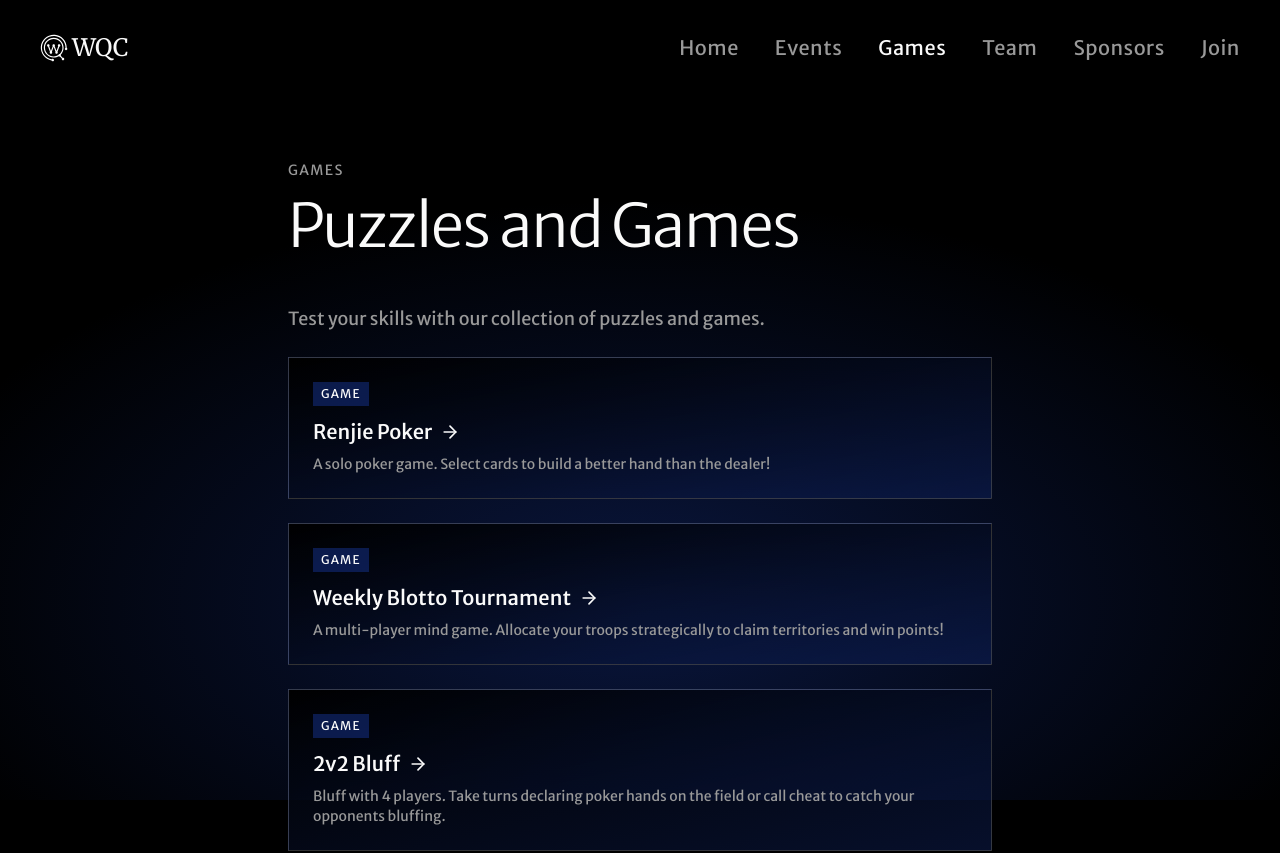
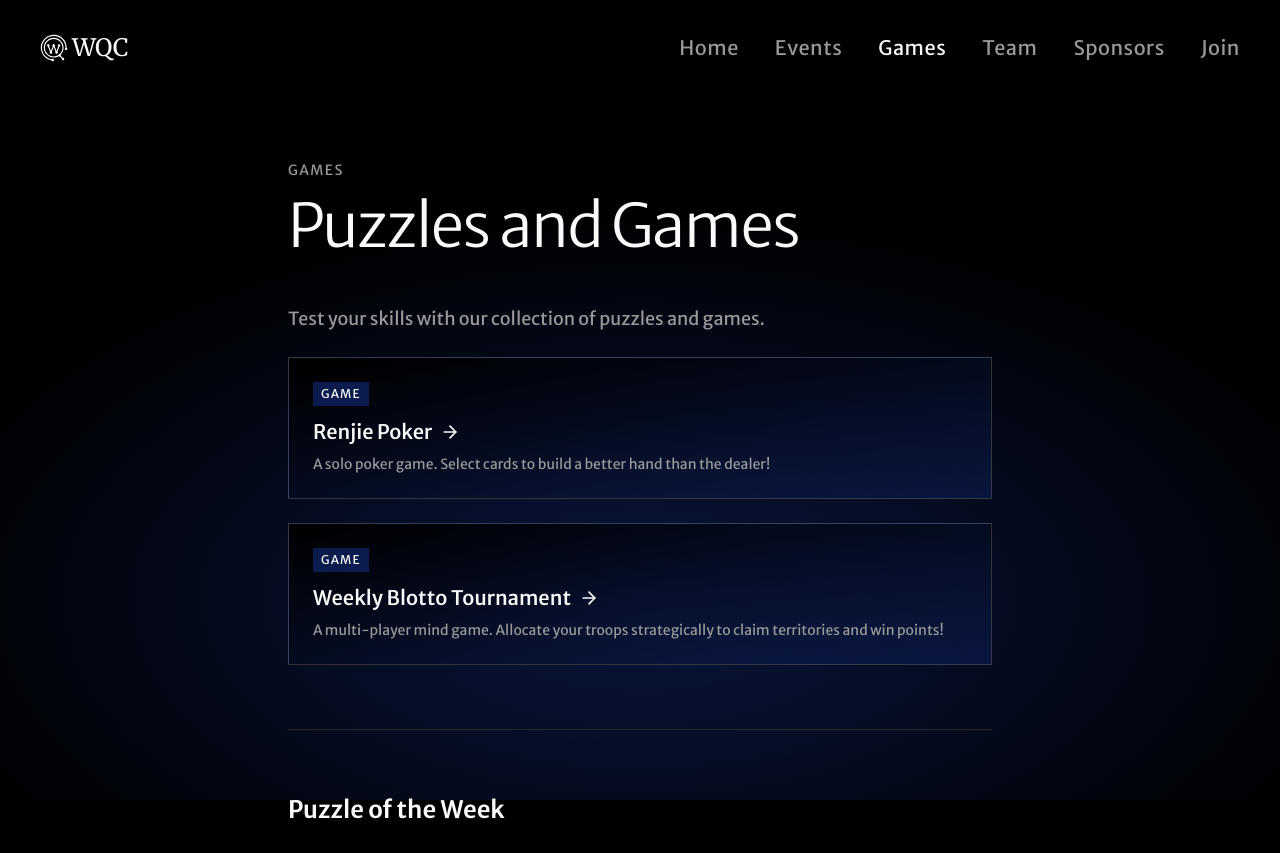
Before and after one commit to waterlooquantclub/waterlooquantclub.github.io, a React (Vite) app in the folder client/: page /games in a window 1280 px wide. Shown: the top 853 px of the page. Built offline with nearby package versions, Linux system fonts and the light colour scheme; the HTML template or start-up script is replaced by a standard one.

Commit message:
remove 2v2bluff card

```diff
--- a/client/src/pages/Games.tsx
+++ b/client/src/pages/Games.tsx
@@ -32,18 +32,6 @@ const Games = () => {
               url="/games/blotto"
             />
           </div>
-          <div className="mt-6 space-y-6">
-            {/* Static files under public/games/2v2bluff, not a React route —
-                hence `external`, which renders a plain anchor. A <Link> would
-                client-side route and never load them. */}
-            <GameCard
-              title="2v2 Bluff"
-              description="Bluff with 4 players. Take turns declaring poker hands on the field or call cheat to catch your opponents bluffing."
-              url="/games/2v2bluff/"
-              external
-            />
-          </div>
-
           <div className="mt-16 pt-16 border-t border-border">
             <h2 className="text-2xl font-semibold mb-8">Puzzle of the Week</h2>
             <p className="text-muted-foreground">Coming soon...</p>
```
